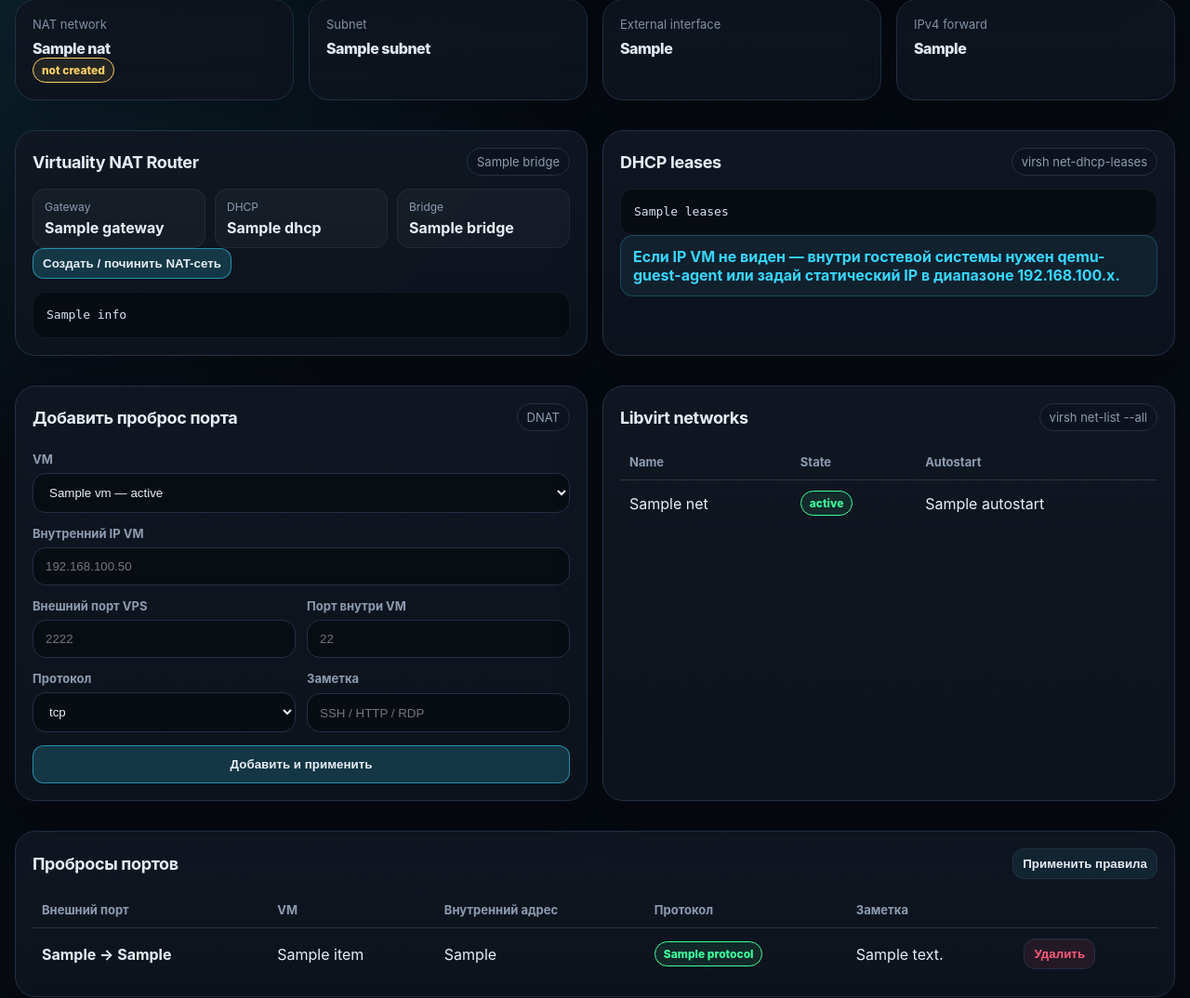
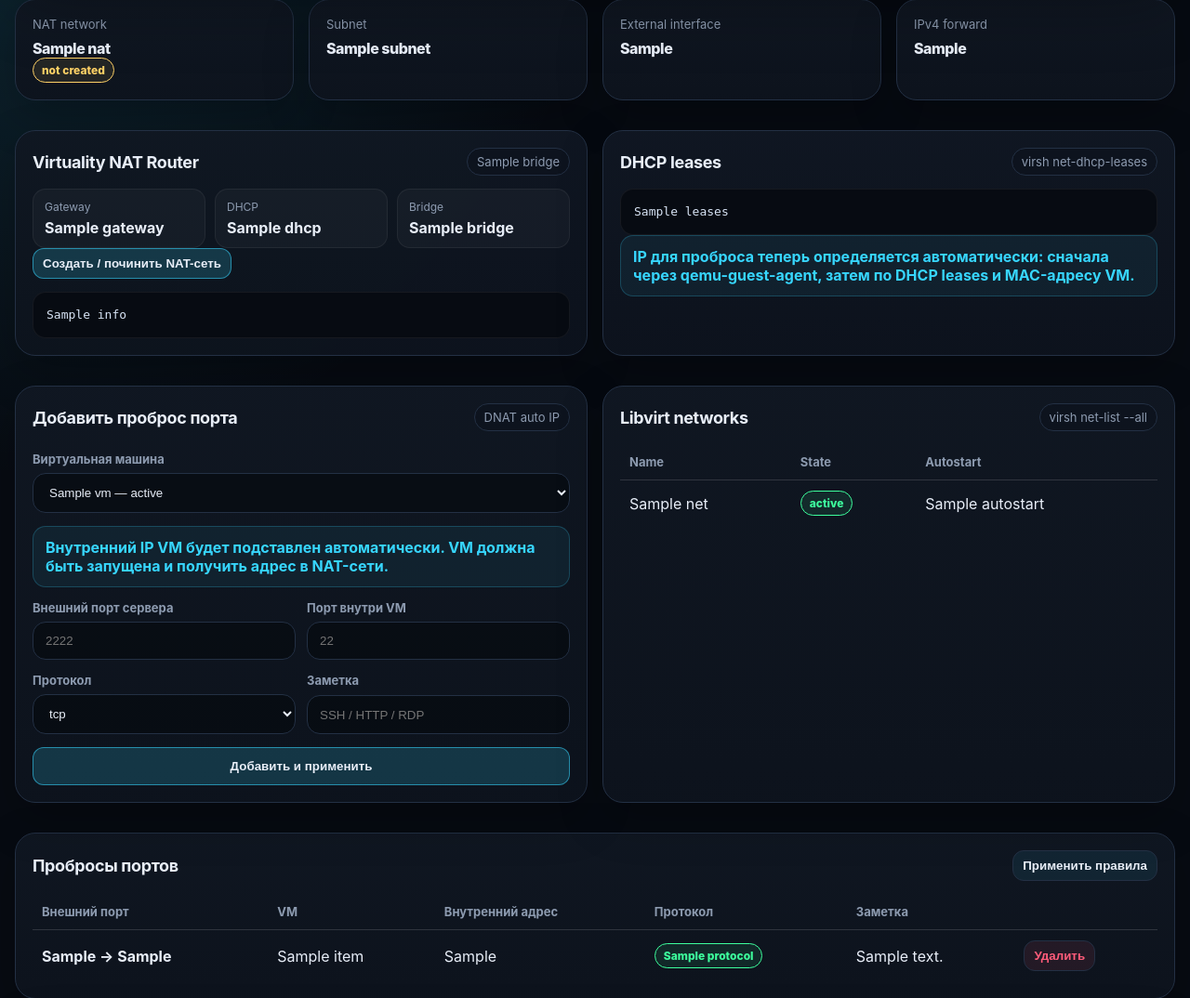
Before and after one commit to viktor138irk/virtuality, a FastAPI app: template web/templates/network.html in a window 1280 px wide. Shown: the part 135-1209 px from the top of the page at 93% size. Run offline with FastAPI, Linux system fonts and the light colour scheme; the template is opened without the code that fills it: most values are stand-ins (such as "Sample title", 1, 10 or a date in 2020).

Commit message:
В форме port forwarding IP VM подставляется автоматически

```diff
--- a/web/templates/network.html
+++ b/web/templates/network.html
@@ -68,7 +68,7 @@
           <span class="pill">virsh net-dhcp-leases</span>
         </div>
         <pre>{{ ctx.nat.leases }}</pre>
-        <div class="notice top-space">Если IP VM не виден — внутри гостевой системы нужен qemu-guest-agent или задай статический IP в диапазоне 192.168.100.x.</div>
+        <div class="notice top-space">IP для проброса теперь определяется автоматически: сначала через qemu-guest-agent, затем по DHCP leases и MAC-адресу VM.</div>
       </article>
     </section>
 
@@ -76,24 +76,24 @@
       <article class="card">
         <div class="card-head">
           <h2>Добавить проброс порта</h2>
-          <span class="pill">DNAT</span>
+          <span class="pill">DNAT auto IP</span>
         </div>
         <form method="post" action="/network/forward/add" class="form-grid">
           <label>
-            <span>VM</span>
+            <span>Виртуальная машина</span>
             <select name="vm_name" required>
               {% for vm in vms %}
                 <option value="{{ vm.name }}">{{ vm.name }} — {{ vm.state }}</option>
               {% endfor %}
             </select>
           </label>
-          <label>
-            <span>Внутренний IP VM</span>
-            <input type="text" name="guest_ip" placeholder="192.168.100.50" required>
-          </label>
+          <input type="hidden" name="guest_ip" value="auto">
+          <div class="notice">
+            Внутренний IP VM будет подставлен автоматически. VM должна быть запущена и получить адрес в NAT-сети.
+          </div>
           <div class="form-row">
             <label>
-              <span>Внешний порт VPS</span>
+              <span>Внешний порт сервера</span>
               <input type="number" name="external_port" min="1" max="65535" placeholder="2222" required>
             </label>
             <label>
```
